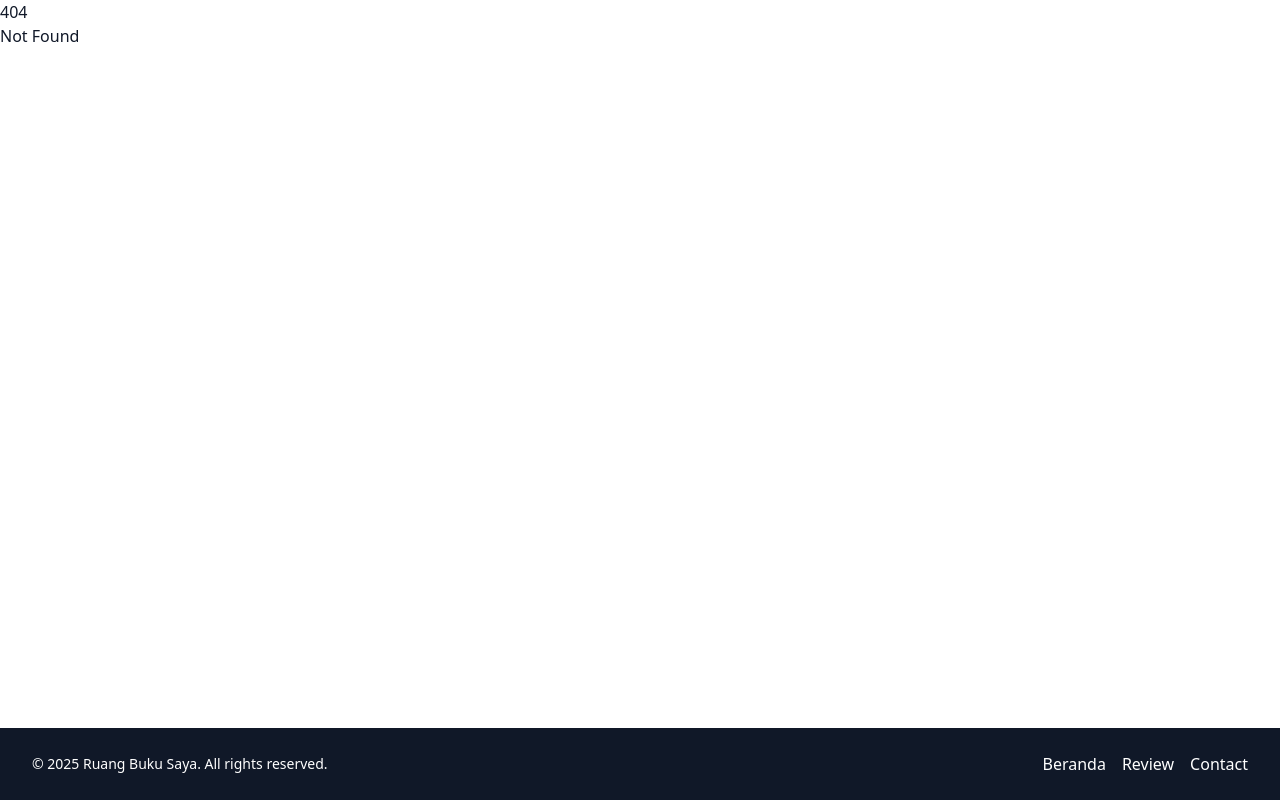
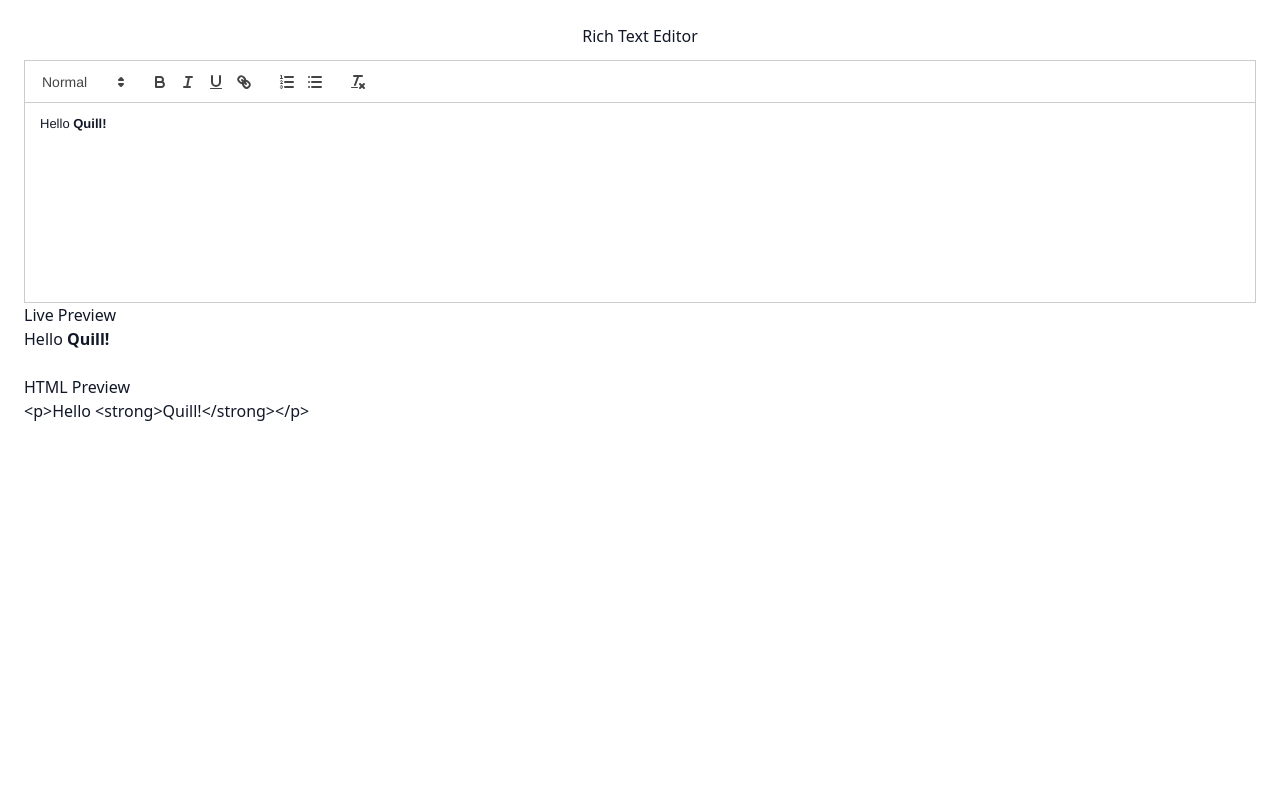
Before and after one commit to chanurholis/ruangbukusaya, a SvelteKit app: page /editor in a window 1280 px wide. Before the commit this address had no page. Built offline with nearby package versions, Linux system fonts and the light colour scheme.

Commit message:
feat(rich editor): quill

```diff
--- a/package.json
+++ b/package.json
@@ -27,6 +27,7 @@
 		"@tailwindcss/vite": "^4.0.0",
 		"@testing-library/jest-dom": "^6.6.3",
 		"@testing-library/svelte": "^5.2.4",
+		"@types/quill": "^2.0.14",
 		"globals": "^16.0.0",
 		"jsdom": "^26.0.0",
 		"prettier": "^3.4.2",
@@ -39,5 +40,8 @@
 		"vite": "^6.2.6",
 		"vitest": "^3.0.0",
 		"wrangler": "^4.14.4"
+	},
+	"dependencies": {
+		"quill": "^2.0.3"
 	}
 }
--- /dev/null
+++ b/src/lib/components/RichText.svelte
@@ -0,0 +1,46 @@
+<script context="module" lang="ts">
+// Disable SSR for this component
+export const ssr = false;
+</script>
+
+<script lang="ts">
+import { onMount } from 'svelte';
+import 'quill/dist/quill.snow.css';
+
+let editorElem: HTMLDivElement;
+let quill: Quill;
+
+export let content: string = '';
+export let readOnly: boolean = false;
+
+// Prevent local update loop
+let isUpdating = false;
+
+onMount(async () => {
+  const Quill = (await import('quill')).default;
+
+  quill = new Quill(editorElem, {
+    theme: 'snow',
+    readOnly,
+  });
+
+  // Set initial content safely
+  quill.root.innerHTML = content;
+
+  // Update binding on content change
+  quill.on('text-change', () => {
+    isUpdating = true;
+    content = quill.root.innerHTML;
+  });
+});
+
+// Sync external content prop → editor
+$: if (quill && !isUpdating && quill.root.innerHTML !== content) {
+  quill.root.innerHTML = content;
+}
+
+// Reset update flag after reactive block runs
+$: isUpdating = false;
+</script>
+
+<div bind:this={editorElem} style="min-height: 200px;" class="quill-editor" />
--- a/src/routes/+layout.svelte
+++ b/src/routes/+layout.svelte
@@ -1,5 +1,5 @@
 <script lang="ts">
-	import Footer from '$lib/components/Footer.svelte';
+	// import Footer from '$lib/components/Footer.svelte';
 
 	import '../app.css';
 
@@ -10,5 +10,5 @@
 	<main class="flex-1">
 		{@render children()}
 	</main>
-	<Footer />
+	<!-- <Footer /> -->
 </div>
--- /dev/null
+++ b/src/routes/editor/+page.svelte
@@ -0,0 +1,18 @@
+<script lang="ts">
+import RichText from '$lib/components/RichText.svelte';
+
+let content = '<p>Hello <strong>Quill!</strong></p>';
+</script>
+
+<div class="container mx-auto p-6">
+  <h1 class="text-center pb-3">Rich Text Editor</h1>
+  <RichText bind:content={content} />
+
+  <h2>Live Preview</h2>
+  <div>{@html content}</div>
+
+  <br>
+
+  <h2>HTML Preview</h2>
+  <div>{content}</div>
+</div>
```
